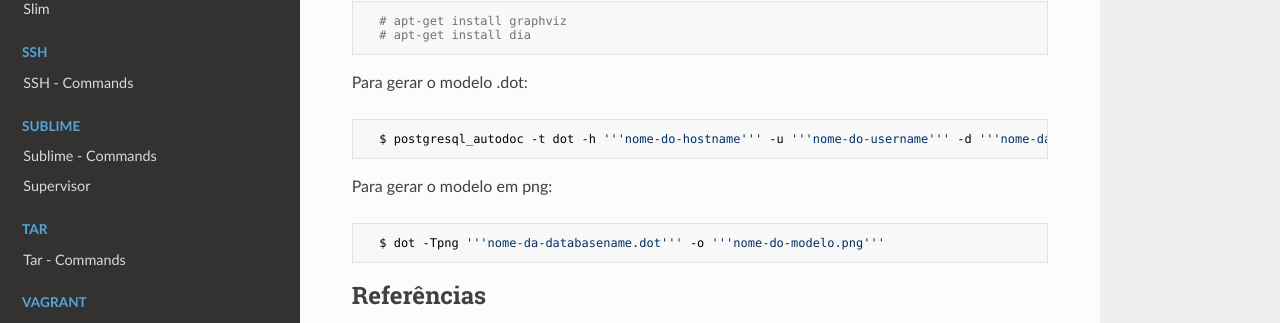
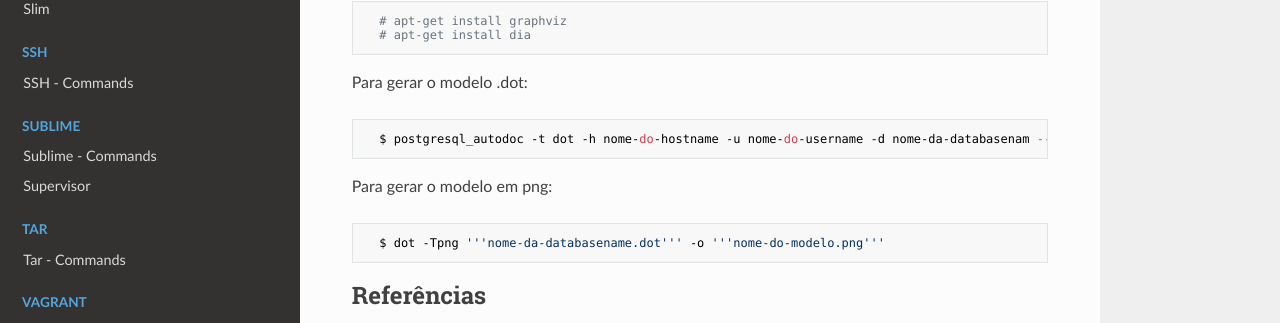
Before and after one commit to intrepidocabral/toolbox-manual, an MkDocs documentation site: the page built from docs/postgres/postgres_autodocs.md, in a window 1280 px wide and 1248 px high. Shown: the part 688-1011 px from the top of the window. Built offline with MkDocs 1.6.1, drawn with Linux system fonts in a browser that asks for light colours; nearby versions of some CDN libraries; old or Windows-style settings are respelled for this version of MkDocs.

Commit message:
Update postgres_autodocs.md

````diff
--- a/docs/postgres/postgres_autodocs.md
+++ b/docs/postgres/postgres_autodocs.md
@@ -25,7 +25,7 @@ Outras ferramentas interessantes para processamento conjunto (faça a instalaç
 Para gerar o modelo .dot:
 
 ```
-  $ postgresql_autodoc -t dot -h '''nome-do-hostname''' -u '''nome-do-username''' -d '''nome-da-databasenam'''e --password
+  $ postgresql_autodoc -t dot -h nome-do-hostname -u nome-do-username -d nome-da-databasenam --password
 ```
 
 Para gerar o modelo em png:
````
